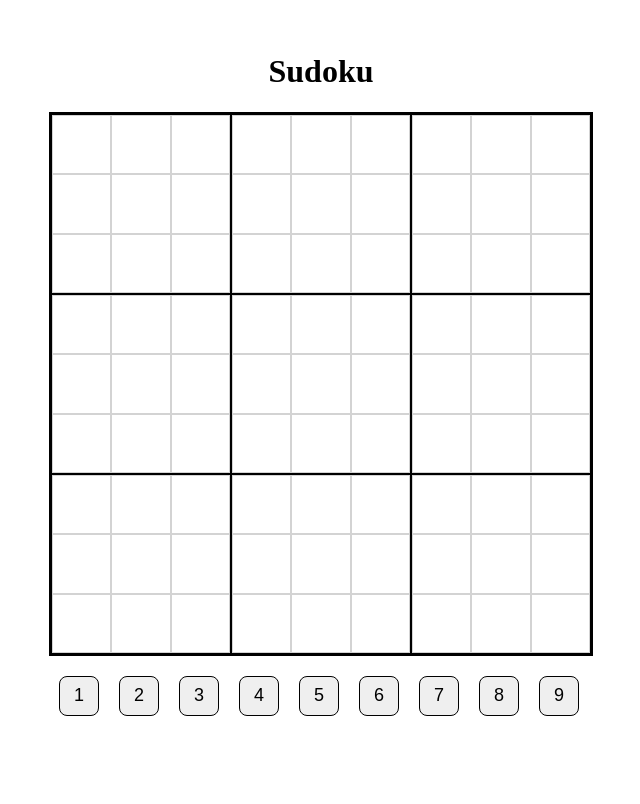
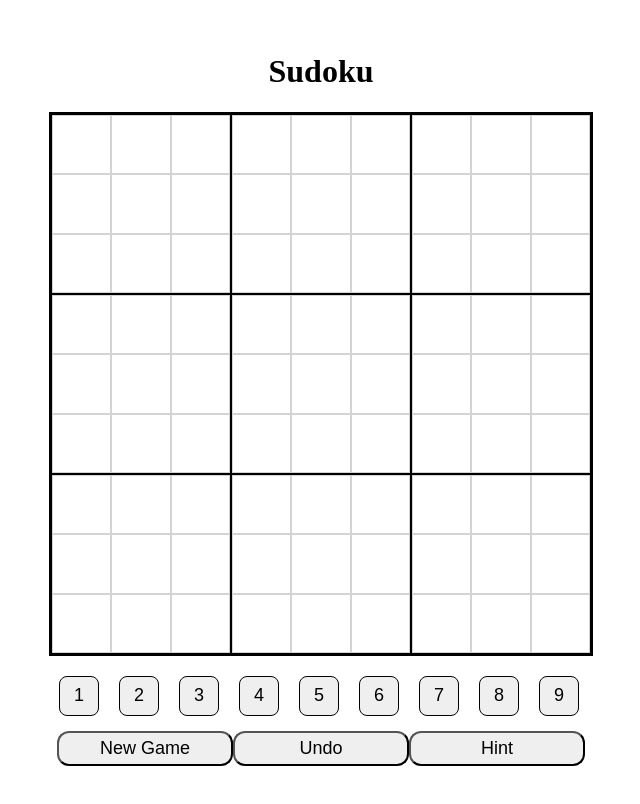
Before and after one commit to BCarroll524/sudoku-gh, an Angular app: page / in a window 1280 px wide. Shown: the part 126-930 px from the top of the page, without its empty margins (319-959 px from the left). Built offline with nearby package versions, Linux system fonts and the light colour scheme; no server answers.

Commit message:
added new game, undo, hint buttons to page (no functionality)

```diff
--- a/src/app/app.component.css
+++ b/src/app/app.component.css
@@ -97,3 +97,25 @@
   .same-val {
     background-color: rgb(130, 182, 212);
   }
+
+  .hud-wrapper-buttons {
+    display: flex;
+    padding-top: 15px;
+    padding-left: 8px;
+    padding-right: 8px;
+  }
+
+  .hud-wrapper-buttons__button {
+    flex: 1;
+    font-size: 18px;
+    height: 35px;
+    border-radius: 12px;
+  }
+
+  .hud-wrapper-buttons__button:hover {
+    background-color: whitesmoke;
+  }
+
+  .hud-wrapper-buttons__button:focus {
+    outline: none;
+  }
--- a/src/app/app.component.html
+++ b/src/app/app.component.html
@@ -214,5 +214,10 @@
         <button class="button"(click)="changePieceValue(9)">9</button>
       </div>
     </div>
+    <div class="hud-wrapper-buttons">
+      <button class="hud-wrapper-buttons__button">New Game</button>
+      <button class="hud-wrapper-buttons__button">Undo</button>
+      <button class="hud-wrapper-buttons__button">Hint</button>
+    </div>
   </div>
 </div>
--- a/src/app/app.component.ts
+++ b/src/app/app.component.ts
@@ -37,7 +37,8 @@ export class AppComponent implements OnInit {
         && this.validateNinth(this.activePosition, num)
         && this.validateCol(num)
         && !this.checkIfStarter(this.activePosition)) {
-          this.board[this.activePosition] = num;
+          this.board[this.activePosition] = num.toString();
+          this.getSameValues(this.activePosition);
         }
   }
 
@@ -133,7 +134,6 @@ export class AppComponent implements OnInit {
         this.currentValues.push(index);
       }
     });
-    console.log(this.currentValues);
   }
 
   // finds pieces in same ninth, row, and column
```
